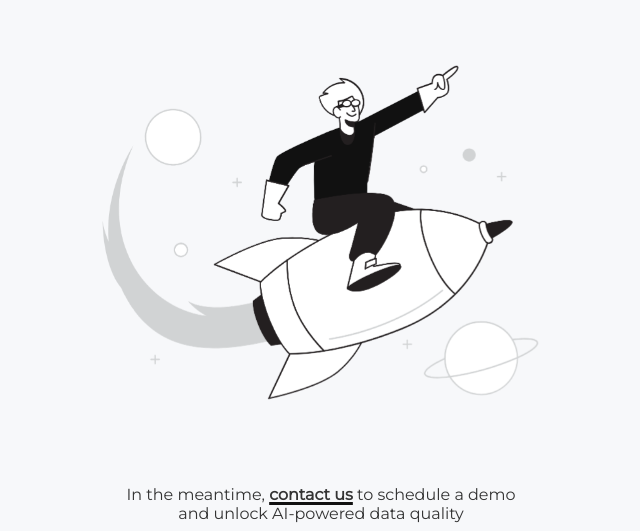
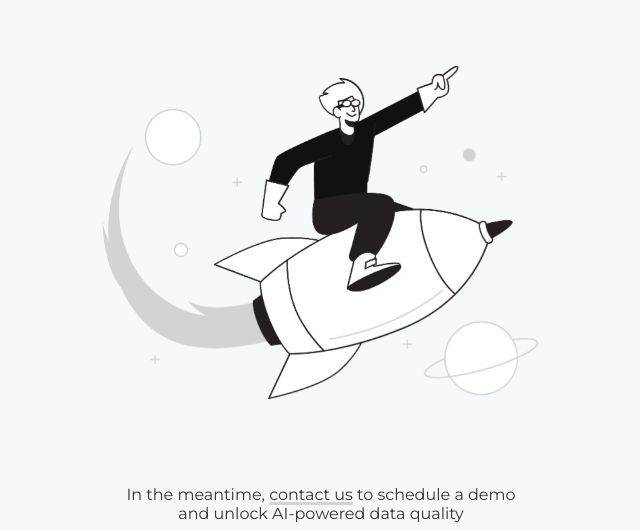
Before and after one commit to ivanbozov/bronn.ai, a plain HTML site: page index.html in a window 1280 px wide. In both pictures the pointer is over the link "contact us". Shown: the part 284-815 px from the top of the page, without its empty margins (319-959 px from the left). Drawn offline with Linux system fonts and the light colour scheme.

Commit message:
Changed contact link hover behavior

```diff
--- a/index.html
+++ b/index.html
@@ -69,7 +69,7 @@
         }
 
         .contact-link:hover {
-            font-weight: bold;
+            text-decoration-color: #d1d3d4;
         }
 
         @keyframes gentle-shake {
```
